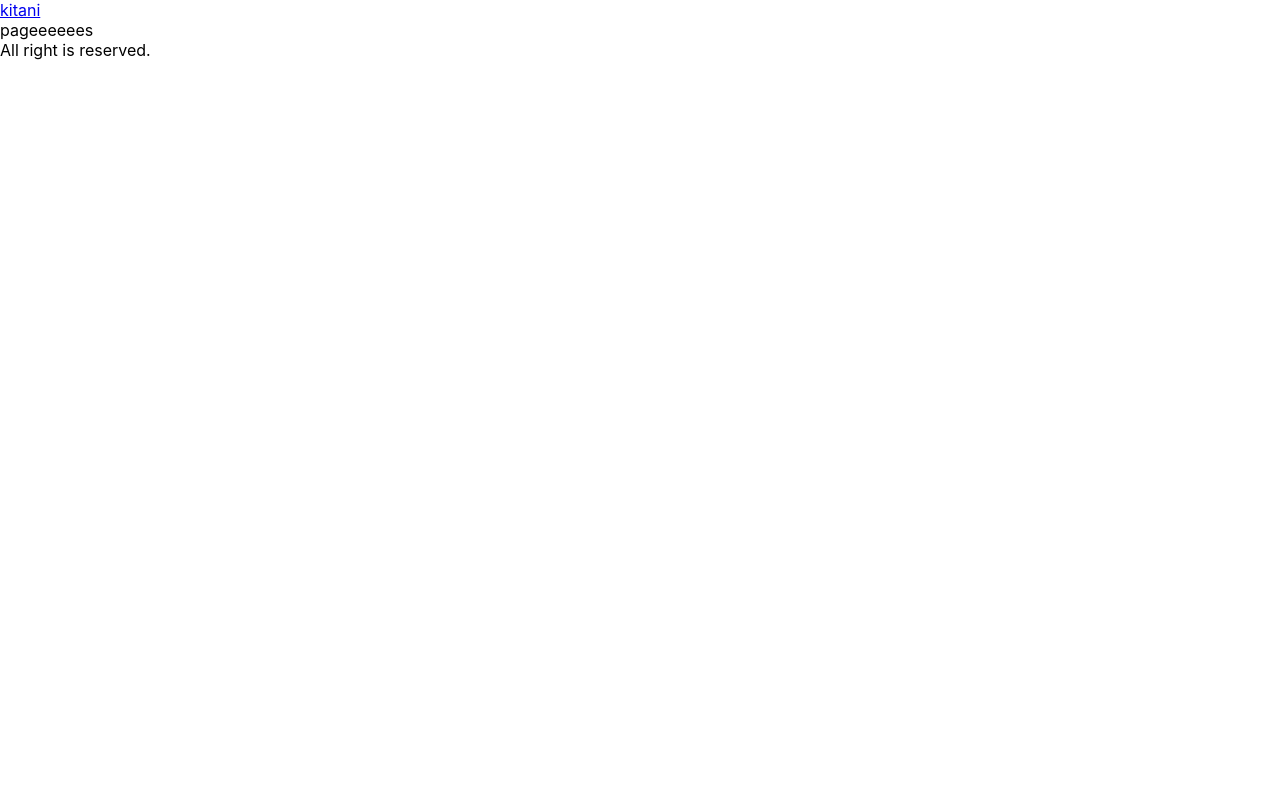
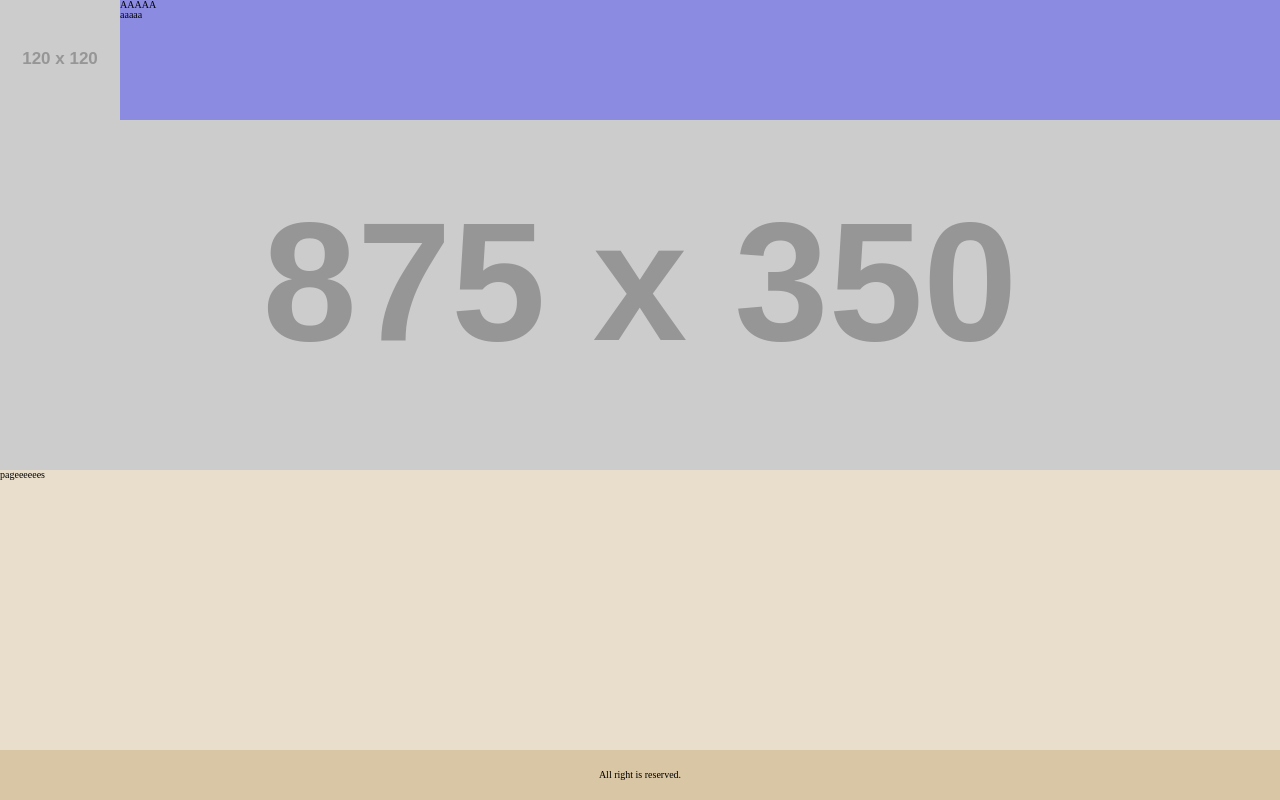
Before and after one commit to mshmwr/reservation-system, a React (Create React App) app: page / in a window 1280 px wide. Built offline with nearby package versions, Linux system fonts and the light colour scheme.

Commit message:
Finish part1-template

```diff
--- a/src/App.js
+++ b/src/App.js
@@ -4,9 +4,18 @@ function App() {
   return (
     <div className="container">
       <header>
-        <a href="/">kitani</a>
+        <a href="/">
+          <div className="header__logo"></div>
+        </a>
+        <div className="header__titles">
+          <p className="header__titles__title">AAAAA</p>
+          <p className="header__titles__subtitle">aaaaa</p>
+        </div>
       </header>
-      <main>pageeeeees</main>
+      <main>
+        <div className="main__banner"></div>
+        <div>pageeeeees</div>
+      </main>
       <footer>All right is reserved.</footer>
     </div>
   );
--- /dev/null
+++ b/src/css/index.css
@@ -0,0 +1,65 @@
+:root {
+  --main-dark: #9f875d;
+  --main-normal: #d9c6a4;
+  --main-light: #e9decc;
+  --main-light37: #e9decc37;
+  --main-bg: #f6f2ec;
+  --white: #ffffff;
+}
+
+html {
+  font-size: 62.5%; /* 10px */
+  box-sizing: border-box;
+}
+body {
+}
+#root {
+}
+
+.container {
+  min-height: 100vh;
+  display: flex;
+  flex-direction: column;
+  background-color: cornflowerblue;
+}
+header {
+  display: flex;
+  height: 120px;
+  background-color: var(--white);
+}
+main {
+  display: flex;
+  flex-direction: column;
+  flex: 1;
+  background-color: var(--main-light);
+}
+footer {
+  display: flex;
+  height: 5rem;
+  background-color: var(--main-normal);
+  justify-content: center;
+  align-items: center;
+}
+
+/* template */
+.header__logo {
+  display: flex;
+  background-image: url("https://fakeimg.pl/120x120/");
+  background-size: cover;
+  background-position: 50% 50%;
+  height: 120px;
+  width: 120px;
+}
+.header__titles {
+  display: flex;
+  flex: 1;
+  flex-direction: column;
+  background-color: rgb(139, 139, 226);
+}
+
+.main__banner {
+  background-image: url("https://fakeimg.pl/875x350/");
+  background-size: cover;
+  background-position: 50% 50%;
+  height: 350px;
+}
--- /dev/null
+++ b/src/css/reset.css
@@ -0,0 +1,129 @@
+/* http://meyerweb.com/eric/tools/css/reset/
+   v2.0 | 20110126
+   License: none (public domain)
+*/
+
+html,
+body,
+div,
+span,
+applet,
+object,
+iframe,
+h1,
+h2,
+h3,
+h4,
+h5,
+h6,
+p,
+blockquote,
+pre,
+a,
+abbr,
+acronym,
+address,
+big,
+cite,
+code,
+del,
+dfn,
+em,
+img,
+ins,
+kbd,
+q,
+s,
+samp,
+small,
+strike,
+strong,
+sub,
+sup,
+tt,
+var,
+b,
+u,
+i,
+center,
+dl,
+dt,
+dd,
+ol,
+ul,
+li,
+fieldset,
+form,
+label,
+legend,
+table,
+caption,
+tbody,
+tfoot,
+thead,
+tr,
+th,
+td,
+article,
+aside,
+canvas,
+details,
+embed,
+figure,
+figcaption,
+footer,
+header,
+hgroup,
+menu,
+nav,
+output,
+ruby,
+section,
+summary,
+time,
+mark,
+audio,
+video {
+  margin: 0;
+  padding: 0;
+  border: 0;
+  font-size: 100%;
+  font: inherit;
+  vertical-align: baseline;
+}
+/* HTML5 display-role reset for older browsers */
+article,
+aside,
+details,
+figcaption,
+figure,
+footer,
+header,
+hgroup,
+menu,
+nav,
+section {
+  display: block;
+}
+body {
+  line-height: 1;
+}
+ol,
+ul {
+  list-style: none;
+}
+blockquote,
+q {
+  quotes: none;
+}
+blockquote:before,
+blockquote:after,
+q:before,
+q:after {
+  content: "";
+  content: none;
+}
+table {
+  border-collapse: collapse;
+  border-spacing: 0;
+}
--- a/src/index.css
+++ /dev/null
@@ -1,13 +0,0 @@
-body {
-  margin: 0;
-  font-family: -apple-system, BlinkMacSystemFont, 'Segoe UI', 'Roboto', 'Oxygen',
-    'Ubuntu', 'Cantarell', 'Fira Sans', 'Droid Sans', 'Helvetica Neue',
-    sans-serif;
-  -webkit-font-smoothing: antialiased;
-  -moz-osx-font-smoothing: grayscale;
-}
-
-code {
-  font-family: source-code-pro, Menlo, Monaco, Consolas, 'Courier New',
-    monospace;
-}
--- a/src/index.js
+++ b/src/index.js
@@ -1,7 +1,7 @@
 import React from "react";
 import ReactDOM from "react-dom";
-// import "./reset.css";
-import "./index.css";
+import "./css/reset.css";
+import "./css/index.css";
 import App from "./App";
 
 ReactDOM.render(
```
